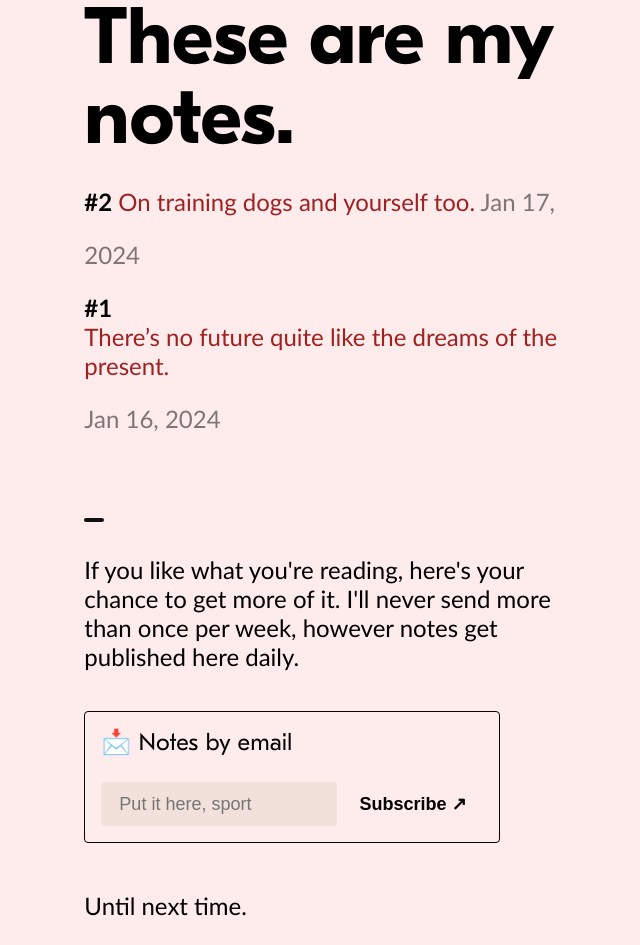
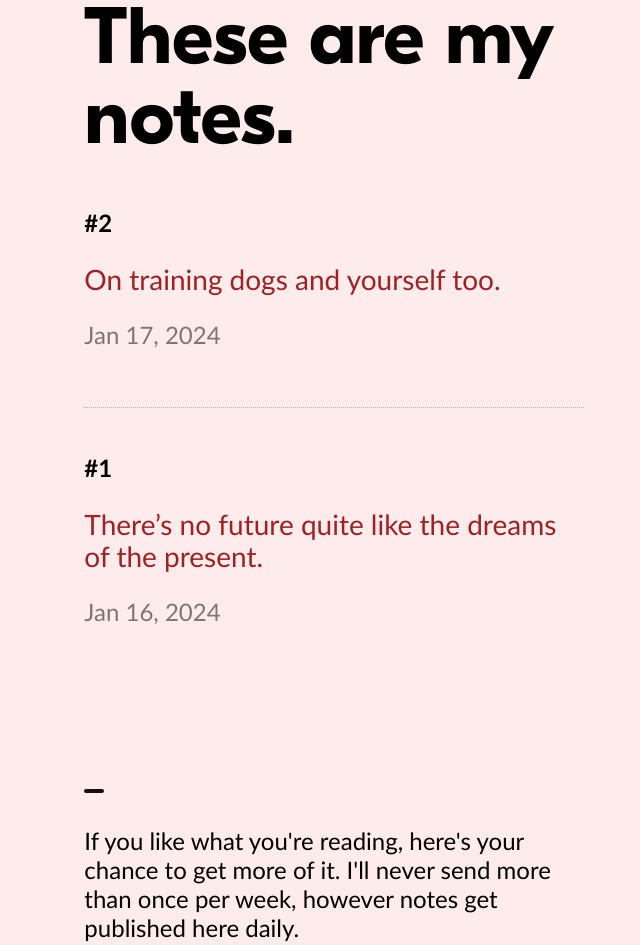
Before and after one commit to kidfribble/trevathan.me, an Eleventy site: page notes/index.html in a window 1280 px wide. Shown: the part 244-1189 px from the top of the page, without its empty margins (495-1135 px from the left). Built offline with nearby package versions, Linux system fonts and the light colour scheme; Eleventy itself is replaced by a stand-in of ours; files that its build step writes are made by us from their sources.

Commit message:
fixed safari issues and a couple notes

```diff
--- a/css/_newsletter.css
+++ b/css/_newsletter.css
@@ -15,6 +15,8 @@
 
 .newsletter-inputs {
   margin-bottom: 0;
+  display: flex;
+  width: 100%;
 }
 
 .embeddable-buttondown-form input[type="email"] {
@@ -29,6 +31,7 @@
 
 .embeddable-buttondown-form input[type="submit"] {
   background: none;
+  color: #000;
   outline: none;
   border: none;
   font-size: 18px;
--- a/css/_notes.css
+++ b/css/_notes.css
@@ -24,7 +24,25 @@ h1 {
 
 ul.post-collection {
   list-style: none;
+  margin-top: 2.75rem;
   padding-left: 0;
+}
+
+ul.post-collection li {
+  display: flex;
+  flex-direction: column;
+  line-height: 2rem;
+  padding-bottom: 2rem;
+  border-bottom: 1px dotted rgba(0,0,0,.25);
+  margin-bottom: 2.75rem;
+}
+
+ul.post-collection li:last-child {
+  border-bottom: none;
+}
+
+ul.post-collection li a {
+  font-size: 1.75rem;
 }
 
 span.post-count {
--- a/css/index.css
+++ b/css/index.css
@@ -312,6 +312,9 @@ body.toc-top #toc-list .return {
   display: inherit;
 }
 
+div.intro {
+  flex-direction: column;
+}
 
 /* Typography */
 h1 {
@@ -326,6 +329,10 @@ h1 {
 h2 {
   max-width: 570px;
   font-family: "GT Eesti Text Book";
+}
+
+div.intro h2 {
+  max-width: 800px;
 }
 
 .role {
--- a/index.html
+++ b/index.html
@@ -22,7 +22,8 @@
       </nav>
       <section id="background" class="background">
          <div class="intro">
-           <h1>Hi, I'm Steven Trevathan. You may know me as a product designer, developer, entrepreneur, photographer, musician, or a friend.</h1>
+           <h1>Hi, I'm Steven Trevathan.</h1>
+           <h2>You may know me as a product designer, developer, entrepreneur, photographer, musician, or maybe a friend.</h2>
          </div>
          <div>
           <nav class="tocnav">
--- a/notes/01-no-future-like-the-present.md
+++ b/notes/01-no-future-like-the-present.md
@@ -14,7 +14,7 @@ I’m kicking off daily Steve Notes with a quote from a book I read some nine ye
 
 This quote means a lot more to me than what I had originally set out to hammer home: that we the creators of the digital realms are essentially engaged in creating a cerebral network of cubby-holes that are adopted to hold some vision of our dreams, and without expression we are determining the form in which that vision should at least be remembered. And not without imprinting some bias of our own through our intentional formation of the cubby-hole.
 
-> Sometimes the house of the future is better built, lighter and larger than all the houses of the past, so that the image of *the dream house* is opposed to that of the childhood home. Late in life, with indomitable courage, we continue to say that we are going to do what we have not yet done: we are going to build a house. This dream house may be merely a dream of ownership, the embodiment of everything that is considered convenient, comfortable, healthy, sound, desirable, by other people. It must therefore satisfy both pride and reason, two irreconcilable terms. If these dreams are realized, they no longer belong in the domain of this study, but in that of the psychology of projects. However, as I have said many times, for me, a project is short-range aneurysm, and while it gives free play to the mind, the should does not find in it its vital expression. Maybe it is a good thing for us to keep a few dreams of a house that we shall live in later, always later, so much later, in fact, that we shall not have time to achieve it. For a house that was final, one that stood in symmetrical relation to the house we were born in, would lead to thoughts——serious, sad thoughts——and not to dreams.
+> Sometimes the house of the future is better built, lighter and larger than all the houses of the past, so that the image of *the dream house* is opposed to that of the childhood home. Late in life, with indomitable courage, we continue to say that we are going to do what we have not yet done: we are going to build a house. This dream house may be merely a dream of ownership, the embodiment of everything that is considered convenient, comfortable, healthy, sound, desirable, by other people. It must therefore satisfy both pride and reason, two irreconcilable terms. If these dreams are realized, they no longer belong in the domain of this study, but in that of the psychology of projects. However, as I have said many times, for me, a project is short-range aneurysm, and while it gives free play to the mind, the soul does not find in it its vital expression. Maybe it is a good thing for us to keep a few dreams of a house that we shall live in later, always later, so much later, in fact, that we shall not have time to achieve it. For a house that was final, one that stood in symmetrical relation to the house we were born in, would lead to thoughts——serious, sad thoughts——and not to dreams.
 
 - _pg. 61_ of **[The Poetics of Space](https://bookshop.org/p/books/the-poetics-of-space-gaston-bachelard/11705163?ean=9780143107521)** by Gaston Bachelard
 
```
Also changed, not shown: 5 other files.
